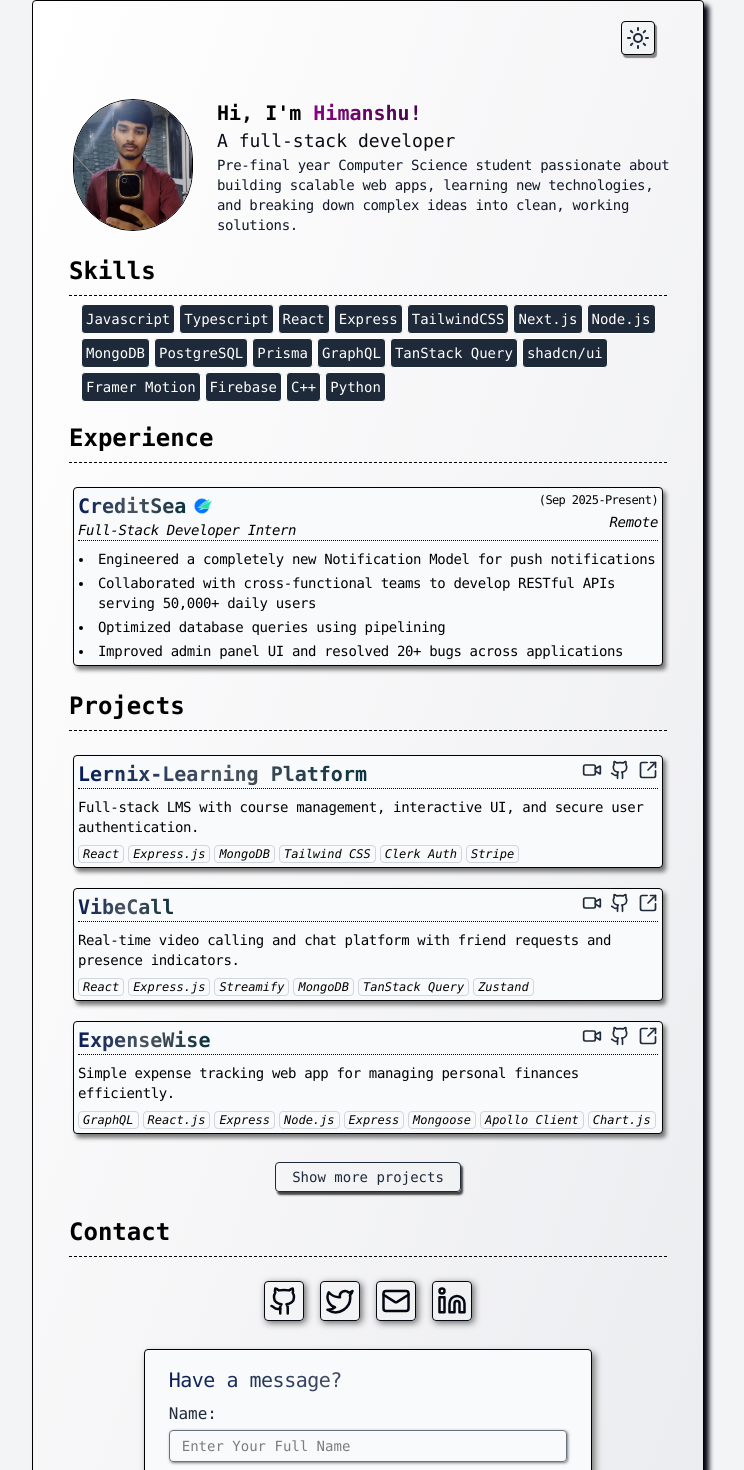
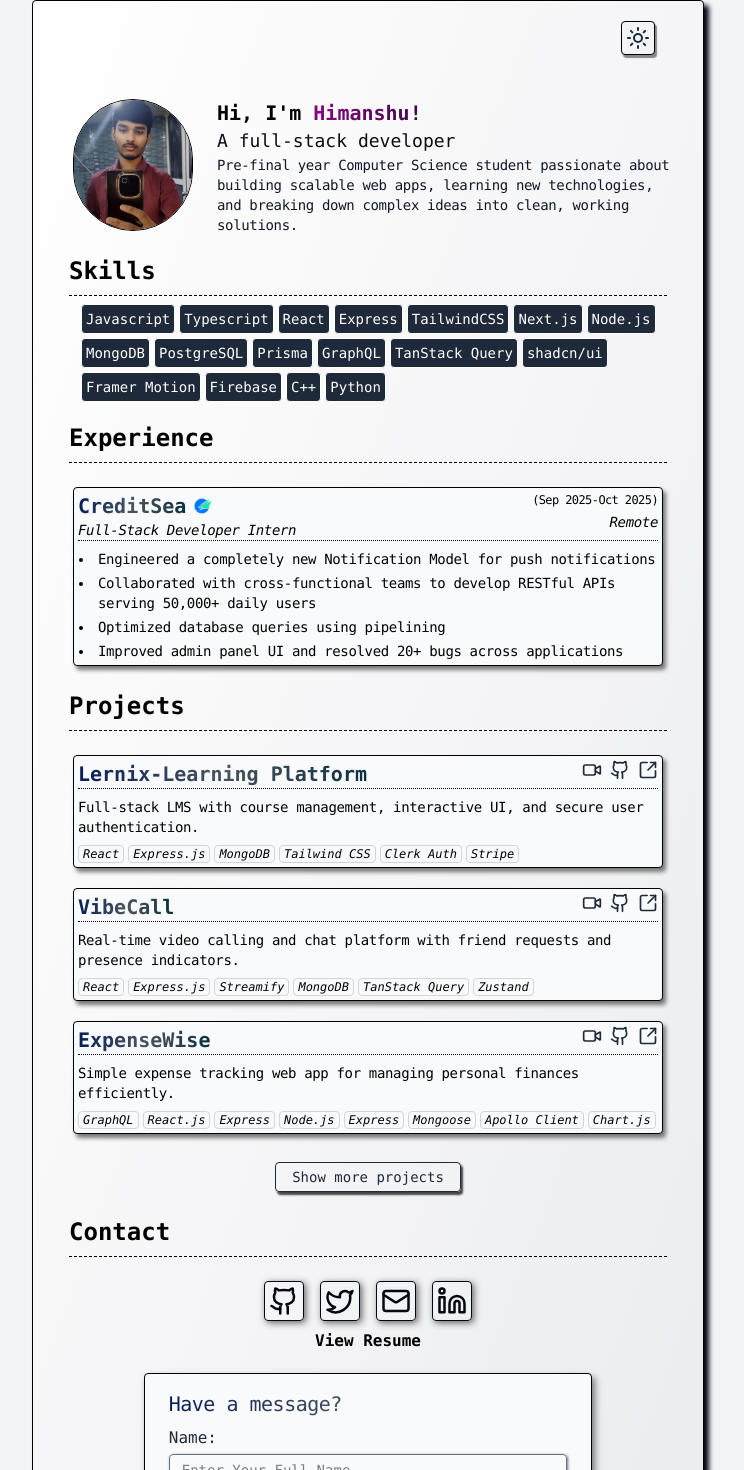
Before and after one commit to himanshur4/portfolio-v1, a React (Vite) app: page / in a window 1280 px wide. Shown: the top 1470 px of the page, without its empty margins (272-1016 px from the left). Built offline with nearby package versions, Linux system fonts and the light colour scheme.

Commit message:
Refactor code structure for improved readability and maintainability

```diff
--- a/src/components/Contact.jsx
+++ b/src/components/Contact.jsx
@@ -22,7 +22,7 @@ const Contact = () => {
           <Linkedin className='rounded size-8 sm:size-9 md:size-10 p-1  cursor-pointer dark:text-gray-400 transition-transform duration-300 ease-in-out hover:scale-102 hover:bg-gray-900 hover:text-gray-50
           border border-solid dark:border-zinc-500 shadow-[2px_2px_7px_#666666] dark:shadow-[2px_2px_2px_#555555]  text-gray-950 dark:hover:bg-gray-100 dark:hover:text-gray-800 dark:bg-zinc-950' onClick={()=>handleLinkClick(data.social.linkedin)} />
         </div>
-       {/* <a href='/resume_himanshur4_1.pdf'><p className='text-center font-bold hover:underline cursor-pointer mb-3 hover:scale-105 '>View Resume</p></a>  */}
+       <a href='/himanshur4_resume.pdf'><p className='text-center font-bold hover:underline cursor-pointer mb-3 hover:scale-105 '>View Resume</p></a>
         <div className='flex items-center justify-center mt-3'>
          <ContactCard/>
         </div>
--- a/src/data.js
+++ b/src/data.js
@@ -92,7 +92,7 @@ export const data={
             "location": "Raipur, Chhattishgarh",
             "role": "Full-Stack Developer Intern",
             "joining": "Sep 2025",
-            "end": "Present",
+            "end": "Oct 2025",
             "companyLogo": "./company1Logo.png",
             "description": `• Engineered a completely new Notification Model for push notifications\n• Collaborated with cross-functional teams to develop RESTful APIs serving 50,000+ daily users\n• Optimized database queries using pipelining\n• Improved admin panel UI and resolved 20+ bugs across applications`
         }
```
Also changed, not shown: 2 other files (tests, documents, lock files or other folders).
